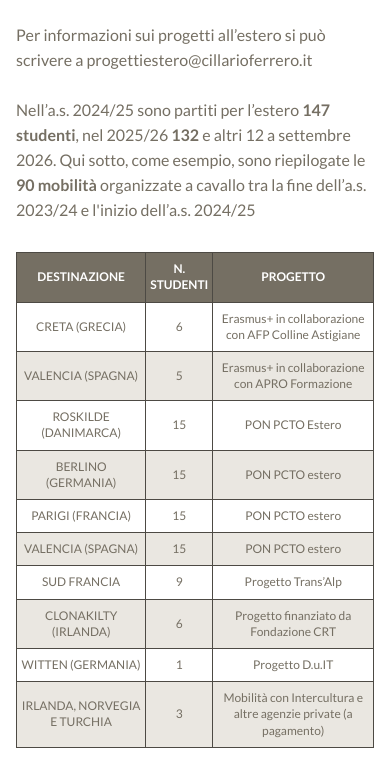
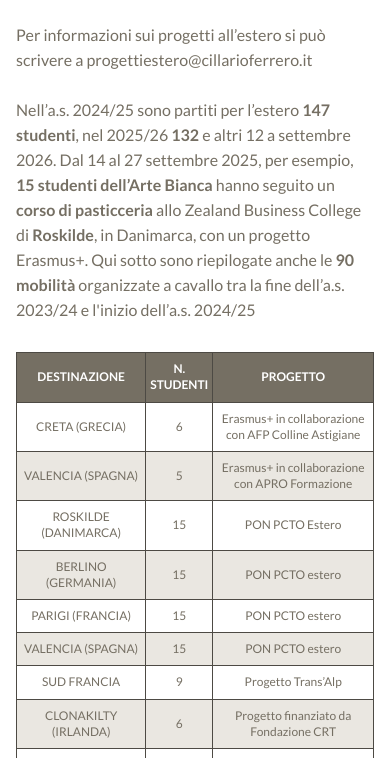
Before and after one commit to maurobecattini77-hue/artebiancaneive, a plain HTML site: page stage.html in a window 390 px wide. Shown: the part 3542-4300 px from the top of the page. Drawn offline with nearby package versions, Linux system fonts and the light colour scheme; a web font is replaced by a local one.

Commit message:
Stage: corso di pasticceria a Roskilde (settembre 2025) fra le mobilità

```diff
--- a/stage.html
+++ b/stage.html
@@ -109,7 +109,7 @@
     <p class="stacco">Viene inoltre proposto agli studenti delle classi terze la possibilità di trascorrere <b>6 mesi/un anno</b> all'estero con <b>Intercultura</b> (normalmente durante il quarto anno).</p>
     <p>In questo caso le spese sono interamente a carico delle famiglie, ma è possibile candidarsi ad alcune borse di studio.</p>
     <p class="stacco">Per informazioni sui progetti all’estero si può scrivere a progettiestero@cillarioferrero.it</p>
-    <p class="stacco">Nell’a.s. 2024/25 sono partiti per l’estero <b>147 studenti</b>, nel 2025/26 <b>132</b> e altri 12 a settembre 2026. Qui sotto, come esempio, sono riepilogate le <b>90 mobilità</b> organizzate a cavallo tra la fine dell’a.s. 2023/24 e l'inizio dell’a.s. 2024/25</p>
+    <p class="stacco">Nell’a.s. 2024/25 sono partiti per l’estero <b>147 studenti</b>, nel 2025/26 <b>132</b> e altri 12 a settembre 2026. Dal 14 al 27 settembre 2025, per esempio, <b>15 studenti dell’Arte Bianca</b> hanno seguito un <b>corso di pasticceria</b> allo Zealand Business College di <b>Roskilde</b>, in Danimarca, con un progetto Erasmus+. Qui sotto sono riepilogate anche le <b>90 mobilità</b> organizzate a cavallo tra la fine dell’a.s. 2023/24 e l'inizio dell’a.s. 2024/25</p>
   </div>
   <div class="tabella-scorre m" style="--m:46">
     <table class="tab-stage maiuscolo" style="--w:1166">
```
